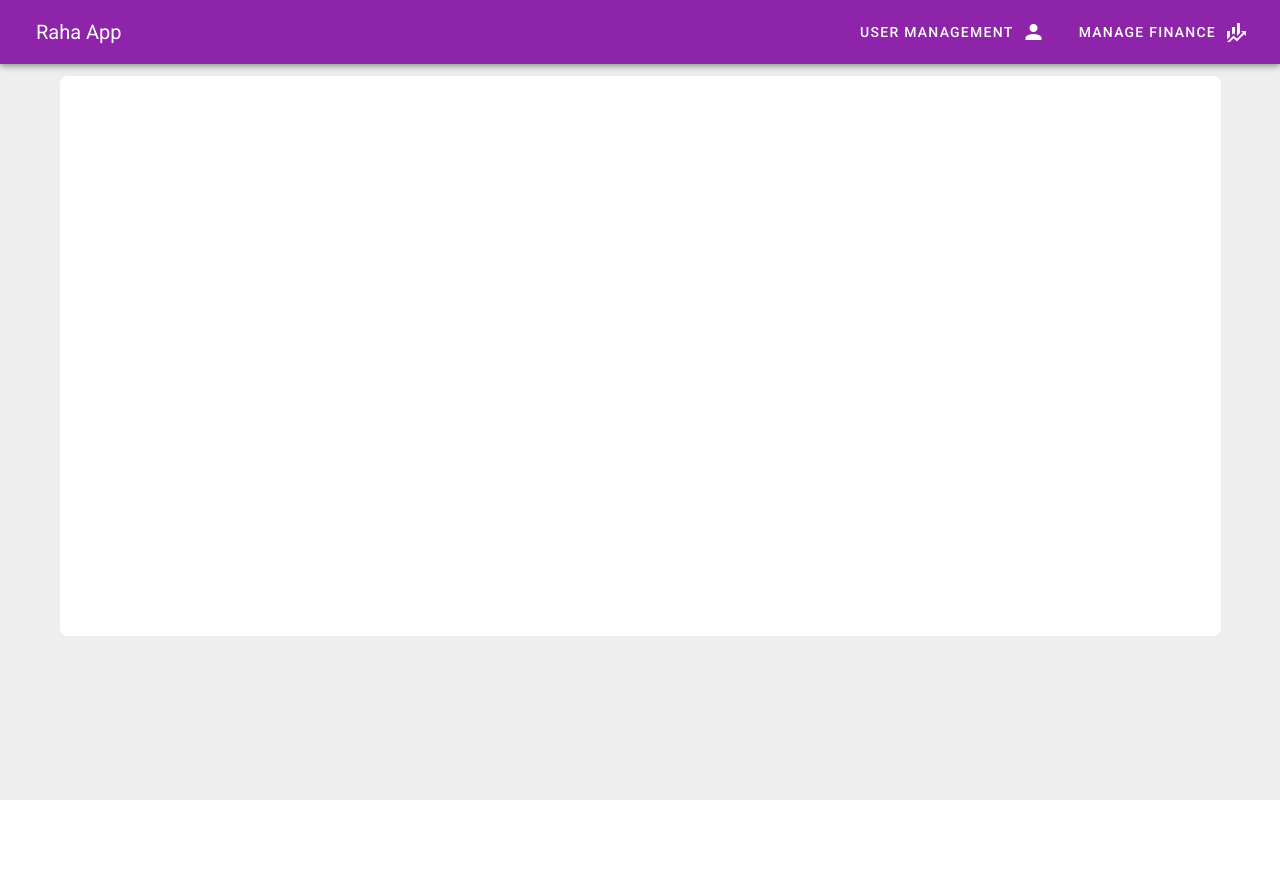
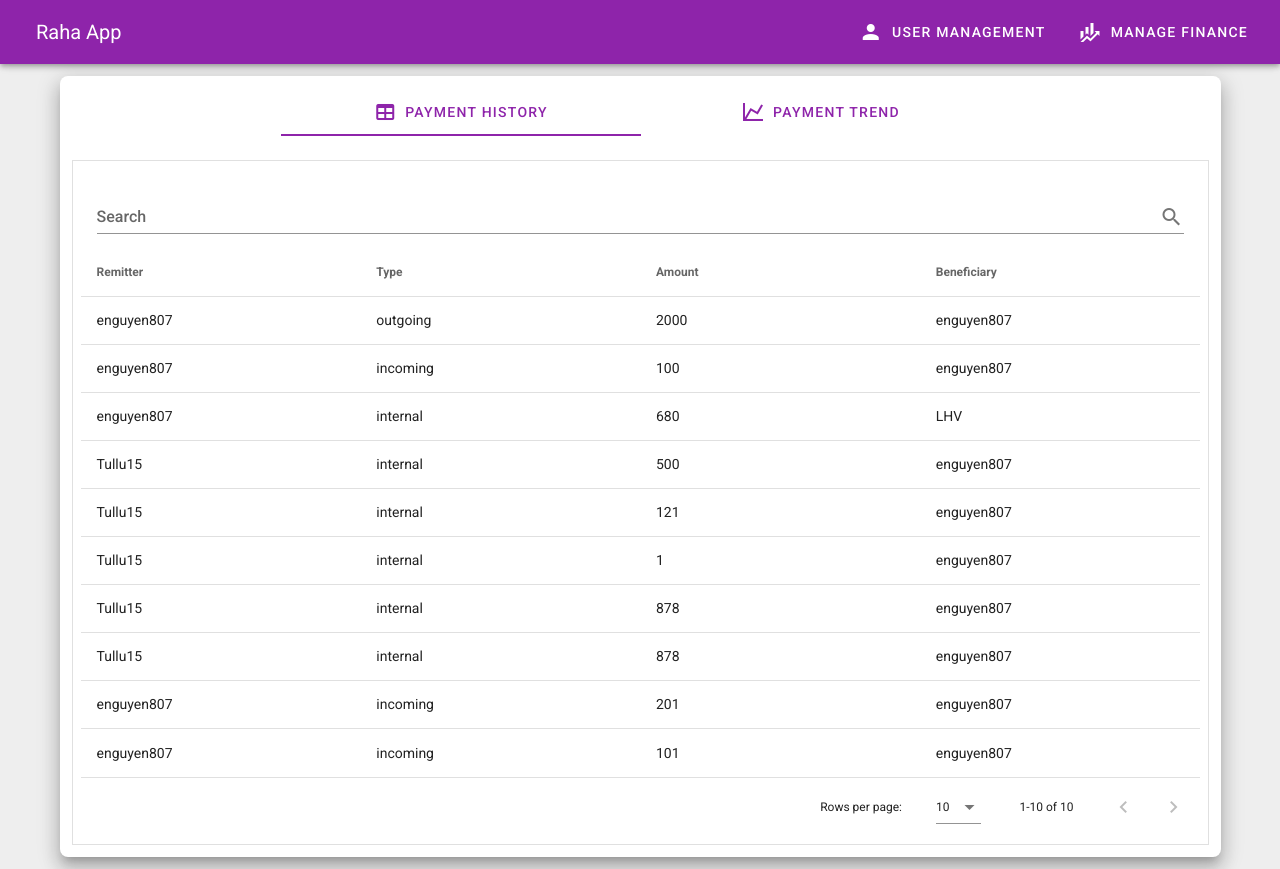
Before and after one commit to enguyen807/Raha-App, a Vue app: page /user/1 in a window 1280 px wide. Before the commit the page ends 800 px from the top, so only its background shows below. Built offline with nearby package versions, Linux system fonts and the light colour scheme; no server answers.

Commit message:
Rename User page and add new dynamic user page

```diff
--- a/src/components/BaseButton/BaseButton.vue
+++ b/src/components/BaseButton/BaseButton.vue
@@ -2,8 +2,8 @@
   <span class="baseButton__wrapper">
     <span v-if="links">
       <v-btn v-for="link in links" :to="link['href']" :key="link['title']" text>
-        <span class="mr-2">{{ link["title"] }}</span>
         <v-icon>{{ link["icon"] }}</v-icon>
+        <span class="ml-2">{{ link["title"] }}</span>
       </v-btn>
     </span>
     <span v-else>
@@ -15,8 +15,8 @@
         :disabled="btnDisabled"
         :to="href"
       >
-        <span class="mr-2">{{ title }}</span>
         <v-icon v-if="icon" right>{{ icon }}</v-icon>
+        <span class="ml-2">{{ title }}</span>
       </v-btn>
     </span>
   </span>
--- a/src/components/BaseDataTable/BaseDataTable.vue
+++ b/src/components/BaseDataTable/BaseDataTable.vue
@@ -35,7 +35,9 @@
               @click="header.sortable ? handleSort(header.value) : ''"
             >
               {{ header.text }}
-              <v-icon class="v-data-table-header__icon">mdi-chevron-up </v-icon>
+              <v-icon v-if="header.sortable" class="v-data-table-header__icon"
+                >mdi-chevron-up
+              </v-icon>
             </th>
           </tr>
         </thead>
@@ -126,8 +128,14 @@ export default {
 
       if (sortBy) {
         items.sort((a, b) => {
-          const sortA = a[sortBy].toString().toLowerCase();
-          const sortB = b[sortBy].toString().toLowerCase();
+          const sortA =
+            typeof a[sortBy] === "number"
+              ? a[sortBy]
+              : a[sortBy].toString().toLowerCase();
+          const sortB =
+            typeof b[sortBy] === "number"
+              ? b[sortBy]
+              : b[sortBy].toString().toLowerCase();
 
           if (descending) {
             if (sortA < sortB) return 1;
--- a/src/components/BaseTabs/BaseTabs.vue
+++ b/src/components/BaseTabs/BaseTabs.vue
@@ -1,6 +1,6 @@
 <template>
   <v-col>
-    <v-tabs fixed-tabs>
+    <v-tabs fixed-tabs class="mb-6">
       <v-tabs-slider></v-tabs-slider>
       <v-tab
         class="primary--text"
@@ -9,7 +9,8 @@
         :value="`tabs-${i}`"
         @click="$emit('selected-tab', `tabs-${i}`)"
       >
-        {{ tab.title }}
+        <v-icon class="primary--text">{{ tab.icon }}</v-icon>
+        <span class="ml-2">{{ tab.title }}</span>
       </v-tab>
     </v-tabs>
 
--- a/src/layouts/default.vue
+++ b/src/layouts/default.vue
@@ -21,7 +21,7 @@
       <v-container>
         <v-layout row wrap>
           <v-col class="fill-height">
-            <v-sheet min-height="70vh" rounded="lg">
+            <v-sheet min-height="70vh" rounded="lg" elevation="12">
               <slot></slot>
             </v-sheet>
           </v-col>
--- a/src/router/index.js
+++ b/src/router/index.js
@@ -1,23 +1,27 @@
 import Vue from "vue";
 import VueRouter from "vue-router";
-import User from "../views/User.vue";
+import Users from "../views/Users/Users";
 
 Vue.use(VueRouter);
 
 const routes = [
   {
     path: "/",
+    name: "Users",
+    component: Users,
+  },
+  {
+    path: "/user/:id",
     name: "User",
-    component: User,
+    props: true,
+    component: () =>
+      import(/* webpackChunkName: "user" */ "../views/Users/User/User.vue"),
   },
   {
     path: "/finance",
     name: "Finance",
-    // route level code-splitting
-    // this generates a separate chunk (about.[hash].js) for this route
-    // which is lazy-loaded when the route is visited.
     component: () =>
-      import(/* webpackChunkName: "about" */ "../views/Finance.vue"),
+      import(/* webpackChunkName: "finance" */ "../views/Finance.vue"),
   },
 ];
 
--- a/src/views/Finance.vue
+++ b/src/views/Finance.vue
@@ -194,15 +194,15 @@ export default {
     tabs: [
       {
         title: "Add Funds",
-        icon: "",
+        icon: "mdi-plus",
       },
       {
         title: "Send Funds",
-        icon: "",
+        icon: "mdi-swap-horizontal",
       },
       {
         title: "Remove Funds",
-        icon: "",
+        icon: "mdi-minus",
       },
     ],
     formIsValid: true,
--- /dev/null
+++ b/src/views/Users/User/User.vue
@@ -0,0 +1,232 @@
+<template>
+  <div>
+    <!-- User {{ id }} -->
+    <BaseTabs
+      :tabs-array="tabs"
+      :current-tab="currentTab"
+      @selected-tab="handleTabSelection"
+    >
+      <!-- Add table for list all transaction -->
+      <BaseTabItem value="tabs-0">
+        <BaseDataTable :data-table-headers="tableHeaders" :items="payments" />
+      </BaseTabItem>
+      <!-- Add line chart that list transactions -->
+      <BaseTabItem value="tabs-1">
+        <v-card class="mx-auto text-center" color="white">
+          <v-card-text>
+            <v-sheet>
+              <v-sparkline
+                :value="amountArray"
+                color="secondary"
+                height="100"
+                padding="24"
+                stroke-linecap="round"
+                line-width="2"
+                label-size="4"
+                smooth
+              >
+                <template v-slot:label="item"> ${{ item.value }} </template>
+              </v-sparkline>
+            </v-sheet>
+          </v-card-text>
+        </v-card>
+      </BaseTabItem>
+    </BaseTabs>
+  </div>
+</template>
+
+<script>
+import BaseTabs from "../../../components/BaseTabs/BaseTabs";
+import BaseTabItem from "../../../components/BaseTabs/BaseTabItems/BaseTabItem/BaseTabItem";
+import BaseDataTable from "../../../components/BaseDataTable/BaseDataTable";
+
+export default {
+  props: {
+    id: {
+      type: String,
+    },
+  },
+  components: {
+    BaseTabs,
+    BaseTabItem,
+    BaseDataTable,
+  },
+  data: () => ({
+    currentTab: "tabs-0",
+    tableHeaders: [
+      {
+        text: "Remitter",
+        value: "remitter_name",
+        sortable: true,
+      },
+      {
+        text: "Type",
+        value: "type_key",
+        sortable: true,
+      },
+      {
+        text: "Amount",
+        value: "amount",
+        sortable: true,
+      },
+      {
+        text: "Beneficiary",
+        value: "beneficiary_name",
+        sortable: true,
+      },
+    ],
+    tabs: [
+      {
+        title: "Payment History",
+        icon: "mdi-table",
+      },
+      {
+        title: "Payment Trend",
+        icon: "mdi-chart-line",
+      },
+    ],
+    payments: [
+      {
+        id: "1fbc784a-82fb-4005-a08a-b0104b2d5a31",
+        type_key: "outgoing",
+        amount: 2000,
+        remitter_account_number: "J0K2IZG1DCD89BRA",
+        remitter_name: "enguyen807",
+        beneficiary_account_number: "J0K2IZG1DCD89BRA",
+        beneficiary_name: "enguyen807",
+        beneficiary_account_id: null,
+        remitter_account_id: "5ad5b5e0-c7e0-47d9-a9f5-fd02dbc8214b",
+        description: "",
+      },
+      {
+        id: "e34eff8e-f8ce-452e-88a8-e4cc5881dc2e",
+        type_key: "incoming",
+        amount: 100,
+        remitter_account_number: "J0K2IZG1DCD89BRA",
+        remitter_name: "enguyen807",
+        beneficiary_account_number: "J0K2IZG1DCD89BRA",
+        beneficiary_name: "enguyen807",
+        beneficiary_account_id: "5ad5b5e0-c7e0-47d9-a9f5-fd02dbc8214b",
+        remitter_account_id: null,
+        description: "",
+      },
+      {
+        id: "9aa85b55-7768-4bc5-a999-572a7dc1e830",
+        type_key: "internal",
+        amount: 680,
+        remitter_account_number: "J0K2IZG1DCD89BRA",
+        remitter_name: "enguyen807",
+        beneficiary_account_number: "V5DOJKNKSZANO4UE",
+        beneficiary_name: "LHV",
+        beneficiary_account_id: "5abdcb0c-c628-487b-b1b5-d055e2934acf",
+        remitter_account_id: "5ad5b5e0-c7e0-47d9-a9f5-fd02dbc8214b",
+        description: "",
+      },
+      {
+        id: "5083052a-e4e9-4cc9-8201-c0a20f96aea3",
+        type_key: "internal",
+        amount: 500,
+        remitter_account_number: "PGENQDXQCBZWMD73",
+        remitter_name: "Tullu15",
+        beneficiary_account_number: "J0K2IZG1DCD89BRA",
+        beneficiary_name: "enguyen807",
+        beneficiary_account_id: "5ad5b5e0-c7e0-47d9-a9f5-fd02dbc8214b",
+        remitter_account_id: "ae38e7fe-5cf7-415a-8c39-ebcda46ccc5d",
+        description: "",
+      },
+      {
+        id: "6ad0c53b-c15e-4d4b-b5b9-707a532a78a5",
+        type_key: "internal",
+        amount: 121,
+        remitter_account_number: "PGENQDXQCBZWMD73",
+        remitter_name: "Tullu15",
+        beneficiary_account_number: "J0K2IZG1DCD89BRA",
+        beneficiary_name: "enguyen807",
+        beneficiary_account_id: "5ad5b5e0-c7e0-47d9-a9f5-fd02dbc8214b",
+        remitter_account_id: "ae38e7fe-5cf7-415a-8c39-ebcda46ccc5d",
+        description: "",
+      },
+      {
+        id: "431101ce-dca8-4e36-a626-c62f6710e83d",
+        type_key: "internal",
+        amount: 1,
+        remitter_account_number: "PGENQDXQCBZWMD73",
+        remitter_name: "Tullu15",
+        beneficiary_account_number: "J0K2IZG1DCD89BRA",
+        beneficiary_name: "enguyen807",
+        beneficiary_account_id: "5ad5b5e0-c7e0-47d9-a9f5-fd02dbc8214b",
+        remitter_account_id: "ae38e7fe-5cf7-415a-8c39-ebcda46ccc5d",
+        description: "",
+      },
+      {
+        id: "3f35ba58-1f71-4b5e-af1a-752f546524c5",
+        type_key: "internal",
+        amount: 878,
+        remitter_account_number: "PGENQDXQCBZWMD73",
+        remitter_name: "Tullu15",
+        beneficiary_account_number: "J0K2IZG1DCD89BRA",
+        beneficiary_name: "enguyen807",
+        beneficiary_account_id: "5ad5b5e0-c7e0-47d9-a9f5-fd02dbc8214b",
+        remitter_account_id: "ae38e7fe-5cf7-415a-8c39-ebcda46ccc5d",
+        description: "",
+      },
+      {
+        id: "cd0b0dbb-bc77-4ef2-b73a-c0a273c05cda",
+        type_key: "internal",
+        amount: 878,
+        remitter_account_number: "PGENQDXQCBZWMD73",
+        remitter_name: "Tullu15",
+        beneficiary_account_number: "J0K2IZG1DCD89BRA",
+        beneficiary_name: "enguyen807",
+        beneficiary_account_id: "5ad5b5e0-c7e0-47d9-a9f5-fd02dbc8214b",
+        remitter_account_id: "ae38e7fe-5cf7-415a-8c39-ebcda46ccc5d",
+        description: "",
+      },
+      {
+        id: "dff6b471-6148-442f-ab47-9ee42e29dced",
+        type_key: "incoming",
+        amount: 201,
+        remitter_account_number: "J0K2IZG1DCD89BRA",
+        remitter_name: "enguyen807",
+        beneficiary_account_number: "J0K2IZG1DCD89BRA",
+        beneficiary_name: "enguyen807",
+        beneficiary_account_id: "5ad5b5e0-c7e0-47d9-a9f5-fd02dbc8214b",
+        remitter_account_id: null,
+        description: "Adding Funds",
+      },
+      {
+        id: "8f83a04f-b904-4e48-8f60-5c3715697836",
+        type_key: "incoming",
+        amount: 101,
+        remitter_account_number: "J0K2IZG1DCD89BRA",
+        remitter_name: "enguyen807",
+        beneficiary_account_number: "J0K2IZG1DCD89BRA",
+        beneficiary_name: "enguyen807",
+        beneficiary_account_id: "5ad5b5e0-c7e0-47d9-a9f5-fd02dbc8214b",
+        remitter_account_id: null,
+        description: null,
+      },
+    ],
+  }),
+  methods: {
+    handleTabSelection(value) {
+      this.currentTab = value;
+    },
+  },
+  computed: {
+    amountArray() {
+      return this.payments
+        .map((payment) =>
+          payment["type_key"] === "incoming" ||
+          payment["remitter_account_id"] !== this.id
+            ? payment.amount
+            : -Math.abs(payment.amount)
+        )
+        .reverse();
+    },
+  },
+};
+</script>
+
+<style>
+</style>
--- a/src/views/User.vue
+++ b/src/views/Users/Users.vue
@@ -56,11 +56,11 @@
 </template>
 
 <script>
-import Request from "../api/index";
+import Request from "../../api/index";
 import { mapGetters } from "vuex";
 
-import BaseDataTable from "../components/BaseDataTable/BaseDataTable";
-import BaseButton from "../components/BaseButton/BaseButton";
+import BaseDataTable from "../../components/BaseDataTable/BaseDataTable";
+import BaseButton from "../../components/BaseButton/BaseButton";
 
 export default {
   name: "User",
```
